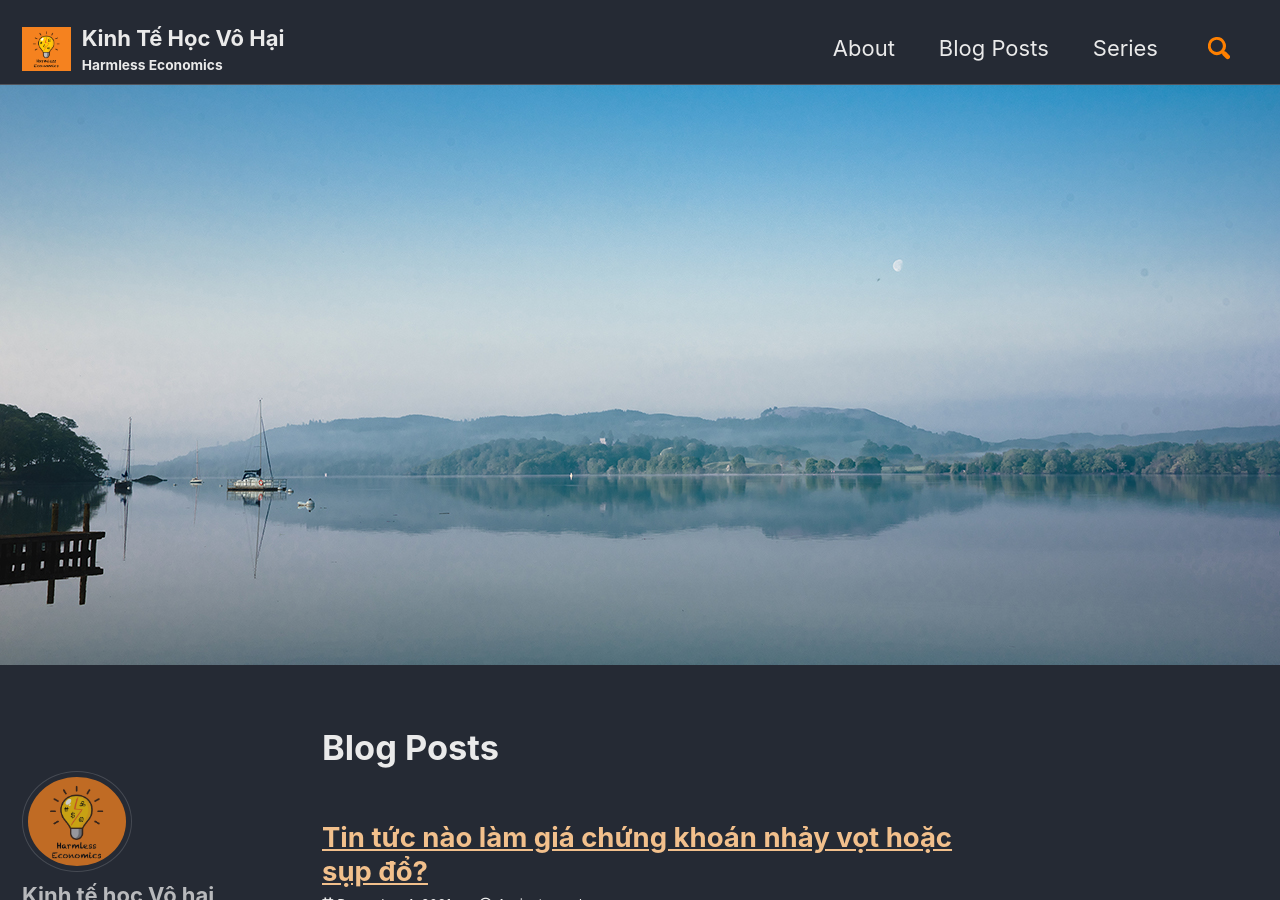
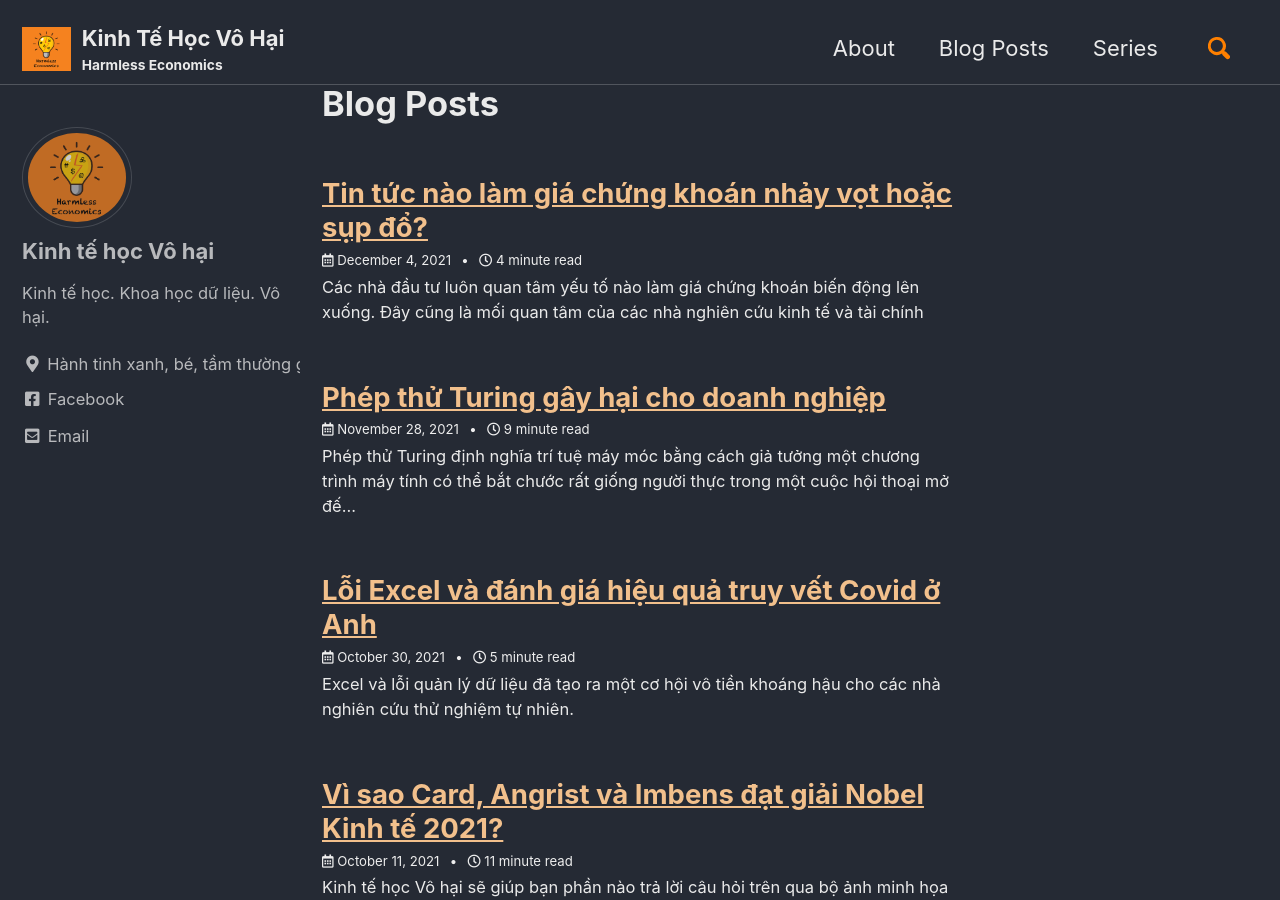
Before and after one commit to kinhtehocvohai/kinhtehocvohai.github.io, a Jekyll site: the page built from _pages/blogpost.md, in a window 1280 px wide and 900 px high. Built offline with Jekyll 4.4.1, drawn with Linux system fonts in a browser that asks for light colours; cached includes are drawn as plain includes.

Commit message:
Update blogpost.md

```diff
--- a/_pages/blogpost.md
+++ b/_pages/blogpost.md
@@ -5,7 +5,6 @@ collection: blogpost
 permalink: /blogpost/
 sort_by: date # date (default), title or any metadata key added to the collection's documents
 sort_order: reverse # forward (default)
-header:
-  image: /assets/images/media/blogpostcover.jpg
+
 entries_layout: list
 ---
```
